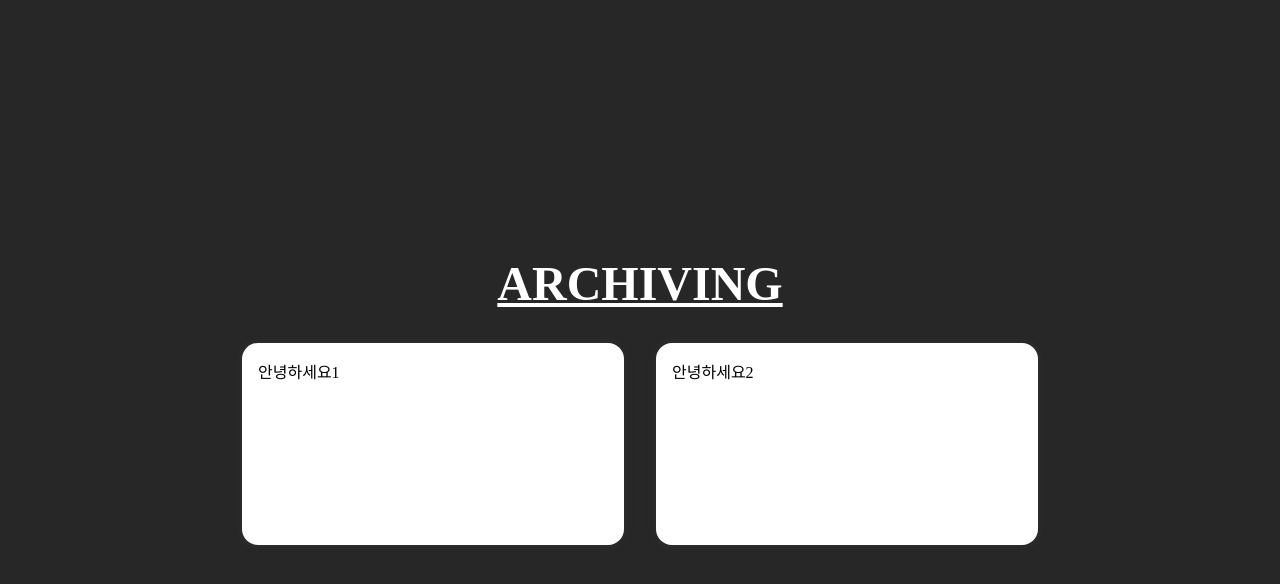
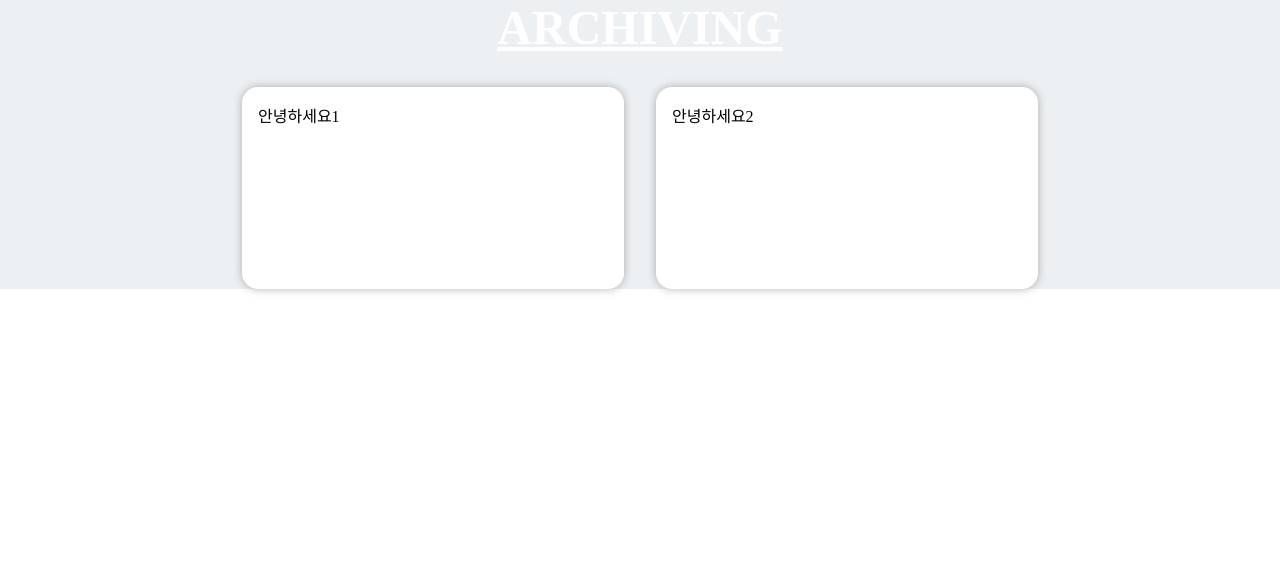
Before and after one commit to TaeSuPark/react-next-study, a Next.js app: page / in a window 1280 px wide. Shown: the top 584 px of the page. Built offline with nearby package versions, Linux system fonts and the light colour scheme.

Commit message:
refactor: Restructure FlexBox components and update theme configuration

```diff
--- a/src/app/page.tsx
+++ b/src/app/page.tsx
@@ -1,15 +1,10 @@
 import Card from "@/components/Card/Card"
-import { HStack, VStack } from "@/components/FlexBoxGroup/styled"
+import HStack from "@/components/FlexBoxGroup/HStack"
+import VStack from "@/components/FlexBoxGroup/VStack"
 
 export default function Page() {
   return (
-    <VStack
-      bg="gray"
-      height="100vh"
-      justifyContent="center"
-      alignItems="center"
-      gap="32px"
-    >
+    <VStack bg="gray-100" justifyContent="center" alignItems="center" gap={32}>
       <span
         style={{
           color: "#ffffff",
@@ -21,7 +16,7 @@ export default function Page() {
         ARCHIVING
       </span>
 
-      <HStack gap="32px">
+      <HStack gap={32}>
         <Card bg="white">안녕하세요1</Card>
         <Card bg="white">안녕하세요2</Card>
       </HStack>
--- /dev/null
+++ b/src/components/FlexBoxGroup/FlexBox.tsx
@@ -0,0 +1,59 @@
+"use client"
+
+import { ColorsType, SpacesType } from "@/styles/theme"
+import { FlexBoxContainer } from "./styled"
+
+export interface FlexBoxProps {
+  children: React.ReactNode | React.ReactNode[]
+  p?: string
+  pt?: SpacesType
+  pr?: SpacesType
+  pb?: SpacesType
+  pl?: SpacesType
+  m?: string
+  mt?: SpacesType
+  mr?: SpacesType
+  mb?: SpacesType
+  ml?: SpacesType
+  bg?: ColorsType
+  border?: string
+  borderRadius?: SpacesType
+  width?: string
+  height?: string
+  minWidth?: string
+  minHeight?: string
+  maxWidth?: string
+  maxHeight?: string
+  justifyContent?: string
+  alignItems?: string
+  flexGrow?: number
+  overflowX?: string
+  overflowY?: string
+  boxShadow?: string
+  onClick?: () => void
+}
+
+const FlexBox = ({
+  children,
+  justifyContent,
+  alignItems,
+  flexGrow,
+  border,
+  borderRadius,
+  ...props
+}: FlexBoxProps) => {
+  return (
+    <FlexBoxContainer
+      {...props}
+      $flexGrow={flexGrow}
+      $justifyContent={justifyContent}
+      $alignItems={alignItems}
+      $border={border}
+      $borderRadius={borderRadius}
+    >
+      {children}
+    </FlexBoxContainer>
+  )
+}
+
+export default FlexBox
--- /dev/null
+++ b/src/components/FlexBoxGroup/HStack.tsx
@@ -0,0 +1,19 @@
+"use client"
+
+import { HStackContainer } from "./styled"
+import { FlexBoxProps } from "./FlexBox"
+import { SpacesType } from "@/styles/theme"
+
+interface HStackProps extends FlexBoxProps {
+  gap?: SpacesType
+}
+
+const HStack = ({ children, gap = 0, ...props }: HStackProps) => {
+  return (
+    <HStackContainer $gap={gap} {...props}>
+      {children}
+    </HStackContainer>
+  )
+}
+
+export default HStack
--- /dev/null
+++ b/src/components/FlexBoxGroup/VStack.tsx
@@ -0,0 +1,19 @@
+"use client"
+
+import { VStackContainer } from "./styled"
+import { FlexBoxProps } from "./FlexBox"
+import { SpacesType } from "@/styles/theme"
+
+interface VStackProps extends FlexBoxProps {
+  gap?: SpacesType
+}
+
+const VStack = ({ children, gap = 0, ...props }: VStackProps) => {
+  return (
+    <VStackContainer $gap={gap} {...props}>
+      {children}
+    </VStackContainer>
+  )
+}
+
+export default VStack
--- a/src/components/FlexBoxGroup/styled.ts
+++ b/src/components/FlexBoxGroup/styled.ts
@@ -1,31 +1,83 @@
-"use client"
+import styled from "styled-components"
+import FlexBox from "./FlexBox"
+import theme, { ColorsType, SpacesType } from "@/styles/theme"
 
-import theme, { ColorsType } from "@/styles/theme"
-import styled from "styled-components"
-
-interface FlexBoxGroupProps {
+interface FlexBoxStyledProps {
+  p?: string
+  pt?: SpacesType
+  pr?: SpacesType
+  pb?: SpacesType
+  pl?: SpacesType
+  m?: string
+  mt?: SpacesType
+  mr?: SpacesType
+  mb?: SpacesType
+  ml?: SpacesType
   bg?: ColorsType
+  $border?: string
+  $borderRadius?: SpacesType
+  width?: string
   height?: string
-  justifyContent?: string
-  alignItems?: string
-  gap?: string
+  minWidth?: string
+  minHeight?: string
+  maxWidth?: string
+  maxHeight?: string
+  $justifyContent?: string
+  $alignItems?: string
+  $flexGrow?: number
+  overflowX?: string
+  overflowY?: string
+  boxShadow?: string
+  onClick?: () => void
 }
 
-export const VStack = styled.div<FlexBoxGroupProps>`
+interface VStackStyleProps extends FlexBoxStyledProps {
+  $gap: SpacesType
+  onClick?: () => void
+}
+
+interface HStackStyleProps extends FlexBoxStyledProps {
+  $gap: SpacesType
+  onClick?: () => void
+}
+
+export const FlexBoxContainer = styled.div<FlexBoxStyledProps>`
   display: flex;
+  padding-top: ${({ pt }) => (pt ? theme.spaces[pt] : 0)};
+  padding-right: ${({ pr }) => (pr ? theme.spaces[pr] : 0)};
+  padding-bottom: ${({ pb }) => (pb ? theme.spaces[pb] : 0)};
+  padding-left: ${({ pl }) => (pl ? theme.spaces[pl] : 0)};
+  padding: ${({ p }) => p};
+  margin-top: ${({ mt }) => (mt ? theme.spaces[mt] : 0)};
+  margin-right: ${({ mr }) => (mr ? theme.spaces[mr] : 0)};
+  margin-bottom: ${({ mb }) => (mb ? theme.spaces[mb] : 0)};
+  margin-left: ${({ ml }) => (ml ? theme.spaces[ml] : 0)};
+  margin: ${({ m }) => m};
+  background-color: ${({ bg }) => (bg ? theme.colors[bg] : "transparent")};
+  border: ${({ $border }) => $border};
+  border-radius: ${({ $borderRadius }) =>
+    $borderRadius ? theme.spaces[$borderRadius] : 0};
+  width: ${({ width }) => width};
+  height: ${({ height }) => height};
+  min-width: ${({ minWidth }) => minWidth};
+  min-height: ${({ minHeight }) => minHeight};
+  max-width: ${({ maxWidth }) => maxWidth};
+  max-height: ${({ maxHeight }) => maxHeight};
+  justify-content: ${({ $justifyContent }) => $justifyContent};
+  align-items: ${({ $alignItems }) => $alignItems};
+  flex-grow: ${({ $flexGrow }) => $flexGrow};
+  overflow-x: ${({ overflowX }) => overflowX};
+  overflow-y: ${({ overflowY }) => overflowY};
+  box-shadow: ${({ boxShadow }) => boxShadow};
+  cursor: ${({ onClick }) => (onClick ? "pointer" : "auto")};
+`
+
+export const VStackContainer = styled(FlexBox)<VStackStyleProps>`
   flex-direction: column;
-  background-color: ${({ bg }) => (bg ? theme.colors[bg] : "")};
-  height: ${(props) => props.height};
-  justify-content: ${(props) => props.justifyContent};
-  align-items: ${(props) => props.alignItems};
-  gap: ${(props) => props.gap};
+  row-gap: ${({ $gap }) => theme.spaces[$gap]};
 `
-export const HStack = styled.div<FlexBoxGroupProps>`
-  display: flex;
+
+export const HStackContainer = styled(FlexBox)<HStackStyleProps>`
   flex-direction: row;
-  background-color: ${({ bg }) => (bg ? theme.colors[bg] : "")};
-  height: ${(props) => props.height};
-  justify-content: ${(props) => props.justifyContent};
-  align-items: ${(props) => props.alignItems};
-  gap: ${(props) => props.gap};
+  column-gap: ${({ $gap }) => theme.spaces[$gap]};
 `
--- /dev/null
+++ b/src/components/Typography/styled.ts
@@ -0,0 +1,34 @@
+import theme, { ColorsType, VariantsType } from "@src/styles/commonTheme"
+import styled from "styled-components"
+
+interface TypographyProps {
+  $variant: VariantsType
+  $color: ColorsType
+  $textAlign: string
+  $underLine?: boolean
+  $italic?: boolean
+  ellipsis?: boolean
+  noWrap?: boolean
+  pl?: number
+  pr?: number
+}
+
+export const Span = styled.span<TypographyProps>`
+  text-align: ${({ $textAlign }) => $textAlign};
+  font-weight: ${({ $variant }) => theme.variants[$variant].fontWeight};
+  font-size: ${({ $variant }) => theme.variants[$variant].fontSize};
+  line-height: ${({ $variant }) => theme.variants[$variant].lineHeight};
+  color: ${({ $color }) => theme.colors[$color]};
+  text-decoration: ${({ $underLine }) => ($underLine ? "underline" : "none")};
+  text-underline-position: under;
+  font-style: ${({ $italic }) => ($italic ? "italic" : "normal")};
+  padding-left: ${({ pl }) => pl}px;
+  padding-right: ${({ pr }) => pr}px;
+  white-space: ${({ noWrap }) => (noWrap ? "nowrap" : "normal")};
+  overflow: ${({ ellipsis }) => (ellipsis ? "hidden" : "visible")};
+
+  -webkit-user-select: none;
+  -moz-user-select: none;
+  -ms-user-select: none;
+  user-select: none;
+`
--- a/src/styles/theme.ts
+++ b/src/styles/theme.ts
@@ -1,39 +1,132 @@
-"use client"
-
-const colors = {
-  white: "#ffffff",
-  black: "#000000",
-  gray: "#272727",
-  blue: "#0000FF",
-}
-
 const variants = {
-  header: {
-    fontSize: "48px",
-    fontWeight: 700,
+  title: {
+    fontSize: "24px",
+    lineHeight: "32px",
+    fontWeight: 600,
   },
-  subTitle: {
-    fontSize: "24px",
-    fontWeight: 700,
+  ["head-b"]: {
+    fontSize: "20px",
+    lineHeight: "28px",
+    fontWeight: 600,
   },
-  body: {
-    fontSize: "16px",
+  ["head-m"]: {
+    fontSize: "20px",
+    lineHeight: "28px",
     fontWeight: 500,
   },
-  caption: {
+  ["head-r"]: {
+    fontSize: "20px",
+    lineHeight: "28px",
+    fontWeight: 400,
+  },
+  "body-b": {
+    fontSize: "16px",
+    lineHeight: "24px",
+    fontWeight: 600,
+  },
+  "body-m": {
+    fontSize: "16px",
+    lineHeight: "24px",
+    fontWeight: 500,
+  },
+  "body-r": {
+    fontSize: "16px",
+    lineHeight: "24px",
+    fontWeight: 400,
+  },
+  "label-b": {
     fontSize: "12px",
+    lineHeight: "20px",
+    fontWeight: 600,
+  },
+  "label-m": {
+    fontSize: "12px",
+    lineHeight: "20px",
+    fontWeight: 500,
+  },
+  "label-r": {
+    fontSize: "12px",
+    lineHeight: "20px",
+    fontWeight: 400,
+  },
+  "text-b": {
+    fontSize: "8px",
+    lineHeight: "16px",
+    fontWeight: 600,
+  },
+  "text-m": {
+    fontSize: "8px",
+    lineHeight: "16px",
+    fontWeight: 500,
+  },
+  "text-r": {
+    fontSize: "8px",
+    lineHeight: "16px",
     fontWeight: 400,
   },
 }
-const spaces = {}
+const colors = {
+  primary: "#FB7B0D",
+  secondary: "#FBA80E",
+  tertiary: "#FFDB9A",
+  quaternary: "#FFF0D8",
+  quinary: "#FFFAF2",
+  black: "#000000",
+  white: "#FFFFFF",
+  lightGray: "#F7F9FA",
+  darkGray: "#304A47",
+  red: "#FF5478",
+  ["kakao-main"]: "#FEE500",
+  ["kakao-logo"]: "#191919",
+  ["gray-100"]: "#EDF0F2",
+  ["gray-200"]: "#EDEDED",
+  ["gray-300"]: "#DADADA",
+  ["gray-400"]: "#C5C5C5",
+  ["gray-500"]: "#AEAEAE",
+  ["gray-600"]: "#929292",
+  ["gray-700"]: "#727272",
+  ["gray-800"]: "#4D4D4D",
+  ["gray-900"]: "#272727",
+}
+
+const spaces = {
+  0: "0px",
+  2: "2px",
+  4: "4px",
+  6: "6px",
+  8: "8px",
+  10: "10px",
+  12: "12px",
+  14: "14px",
+  16: "16px",
+  18: "18px",
+  20: "20px",
+  22: "22px",
+  24: "24px",
+  26: "26px",
+  28: "28px",
+  30: "30px",
+  32: "32px",
+  34: "34px",
+  36: "36px",
+  38: "38px",
+  40: "40px",
+  42: "42px",
+  44: "44px",
+  48: "48px",
+  52: "52px",
+  56: "56px",
+  60: "60px",
+  64: "64px",
+}
 
 export type ColorsType = keyof typeof colors
 export type VariantsType = keyof typeof variants
 export type SpacesType = keyof typeof spaces
 
 const theme = {
+  variants,
   colors,
-  variants,
   spaces,
 }
 
```
Also changed, not shown: src/components/Typography/Typograpy.tsx (added, +48 -0 lines).
